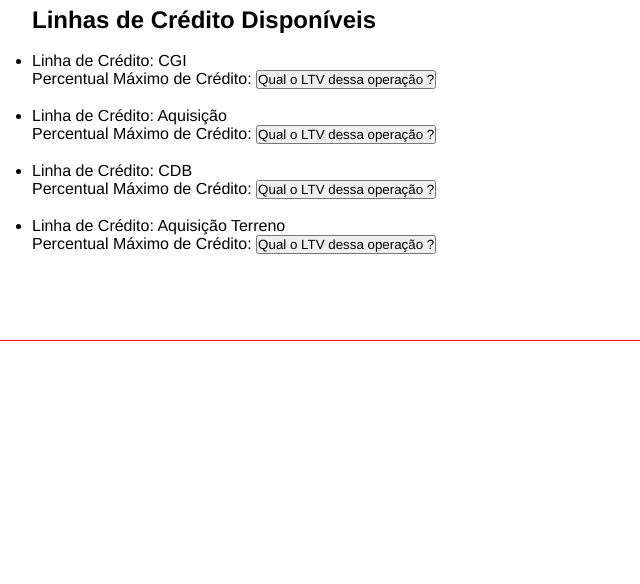
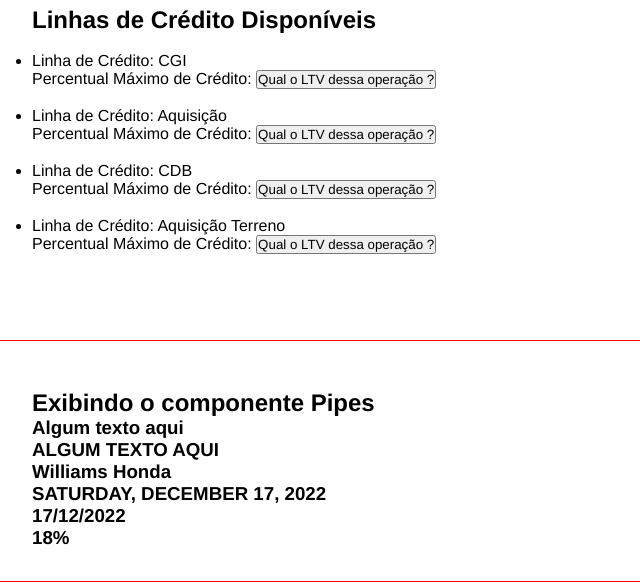
Before and after one commit to ernestopcaraujo/projectReviewAngular, an Angular app in the folder curso-angular/: page / in a window 1280 px wide. Shown: the part 1367-1951 px from the top of the page, without its empty margins (0-640 px from the left). Built offline with nearby package versions, Linux system fonts and the light colour scheme.

Commit message:
feat: Added pipes component

```diff
--- a/curso-angular/src/app/app.component.html
+++ b/curso-angular/src/app/app.component.html
@@ -13,3 +13,4 @@
 <app-clic-events></app-clic-events>
 <app-emitter></app-emitter>
 <app-list-render></app-list-render>
+<app-pipes></app-pipes>
```
